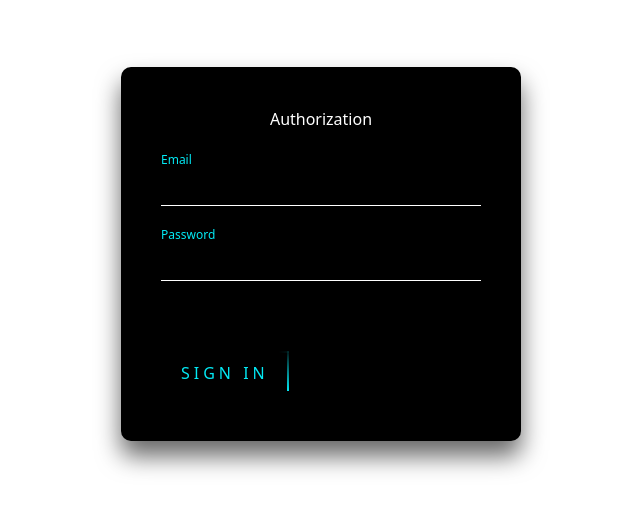
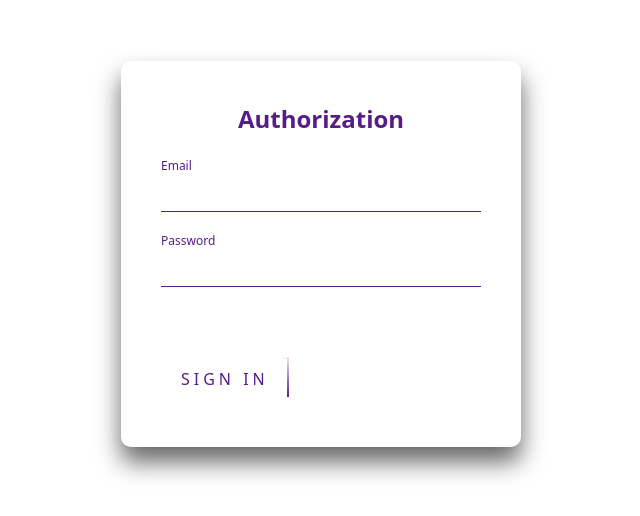
Before and after one commit to daurenabasov/hackaton-codify, a React (Vite) app: page /sign-in in a window 1280 px wide. Shown: the part 146-662 px from the top of the page, without its empty margins (319-959 px from the left). Built offline with nearby package versions, Linux system fonts and the light colour scheme.

Commit message:
changed css forms auth

```diff
--- a/src/pages/auth/SIgnUp.jsx
+++ b/src/pages/auth/SIgnUp.jsx
@@ -7,7 +7,7 @@ const SignUp = () => {
       <form>
         <div class="user-box">
           <input type="text" name="" required="" />
-          <label>Username</label>
+          <label>Email</label>
         </div>
         <div class="user-box">
           <input type="password" name="" required="" />
--- a/src/pages/auth/SignIn.css
+++ /dev/null
@@ -1,159 +0,0 @@
-.login-box {
-  position: absolute;
-  top: 50%;
-  left: 50%;
-  width: 400px;
-  padding: 40px;
-  transform: translate(-50%, -50%);
-  background: rgb(0, 0, 0);
-  box-sizing: border-box;
-  box-shadow: 0 15px 25px rgba(0, 0, 0, 0.6);
-  border-radius: 10px;
-}
-
-.login-box h2 {
-  margin: 0 0 30px;
-  padding: 0;
-  color: #fff;
-  text-align: center;
-}
-
-.login-box .user-box {
-  position: relative;
-}
-
-.login-box .user-box input {
-  width: 100%;
-  padding: 10px 0;
-  font-size: 16px;
-  color: #fff;
-  margin-bottom: 30px;
-  border: none;
-  border-bottom: 1px solid #fff;
-  outline: none;
-  background: transparent;
-}
-.login-box .user-box label {
-  position: absolute;
-  top: 0;
-  left: 0;
-  padding: 10px 0;
-  font-size: 16px;
-  color: #fff;
-  pointer-events: none;
-  transition: 0.5s;
-}
-
-.login-box .user-box input:focus ~ label,
-.login-box .user-box input:valid ~ label {
-  top: -20px;
-  left: 0;
-  color: #03e9f4;
-  font-size: 12px;
-}
-
-.login-box form a {
-  position: relative;
-  display: inline-block;
-  padding: 10px 20px;
-  color: #03e9f4;
-  font-size: 16px;
-  text-decoration: none;
-  text-transform: uppercase;
-  overflow: hidden;
-  transition: 0.5s;
-  margin-top: 40px;
-  letter-spacing: 4px;
-}
-
-.login-box a:hover {
-  background: #03e9f4;
-  color: #fff;
-  border-radius: 5px;
-  box-shadow: 0 0 5px #03e9f4, 0 0 25px #03e9f4, 0 0 50px #03e9f4,
-    0 0 100px #03e9f4;
-}
-
-.login-box a span {
-  position: absolute;
-  display: block;
-}
-
-.login-box a span:nth-child(1) {
-  top: 0;
-  left: -100%;
-  width: 100%;
-  height: 2px;
-  background: linear-gradient(90deg, transparent, #03e9f4);
-  animation: btn-anim1 1s linear infinite;
-}
-
-@keyframes btn-anim1 {
-  0% {
-    left: -100%;
-  }
-  50%,
-  100% {
-    left: 100%;
-  }
-}
-
-.login-box a span:nth-child(2) {
-  top: -100%;
-  right: 0;
-  width: 2px;
-  height: 100%;
-  background: linear-gradient(180deg, transparent, #03e9f4);
-  animation: btn-anim2 1s linear infinite;
-  animation-delay: 0.25s;
-}
-
-@keyframes btn-anim2 {
-  0% {
-    top: -100%;
-  }
-  50%,
-  100% {
-    top: 100%;
-  }
-}
-
-.login-box a span:nth-child(3) {
-  bottom: 0;
-  right: -100%;
-  width: 100%;
-  height: 2px;
-  background: linear-gradient(270deg, transparent, #03e9f4);
-  animation: btn-anim3 1s linear infinite;
-  animation-delay: 0.5s;
-}
-
-@keyframes btn-anim3 {
-  0% {
-    right: -100%;
-  }
-  50%,
-  100% {
-    right: 100%;
-  }
-}
-
-.login-box a span:nth-child(4) {
-  bottom: -100%;
-  left: 0;
-  width: 2px;
-  height: 100%;
-  background: linear-gradient(360deg, transparent, #03e9f4);
-  animation: btn-anim4 1s linear infinite;
-  animation-delay: 0.75s;
-}
-
-@keyframes btn-anim4 {
-  0% {
-    bottom: -100%;
-  }
-  50%,
-  100% {
-    bottom: 100%;
-  }
-}
--- a/src/pages/auth/SignIn.jsx
+++ b/src/pages/auth/SignIn.jsx
@@ -1,4 +1,4 @@
-import "./SignIn.css";
+import "./SIgnUp.css";
 
 const SignIn = () => {
   return (
--- a/src/pages/auth/SignUp.css
+++ b/src/pages/auth/SignUp.css
@@ -5,7 +5,7 @@
   width: 400px;
   padding: 40px;
   transform: translate(-50%, -50%);
-  background: rgb(0, 0, 0);
+  background: white !important;
   box-sizing: border-box;
   box-shadow: 0 15px 25px rgba(0, 0, 0, 0.6);
   border-radius: 10px;
@@ -14,8 +14,10 @@
 .login-box h2 {
   margin: 0 0 30px;
   padding: 0;
-  color: #fff;
+  color: #581c87;
   text-align: center;
+  font-size: 24px;
+  font-weight: 600;
 }
 
 .login-box .user-box {
@@ -26,10 +28,10 @@
   width: 100%;
   padding: 10px 0;
   font-size: 16px;
-  color: #fff;
+  color: #581c87 !important;
   margin-bottom: 30px;
   border: none;
-  border-bottom: 1px solid #fff;
+  border-bottom: 1px solid #581c87 !important;
   outline: none;
   background: transparent;
 }
@@ -39,7 +41,7 @@
   left: 0;
   padding: 10px 0;
   font-size: 16px;
-  color: #fff;
+  color: #581c87 !important;
   pointer-events: none;
   transition: 0.5s;
 }
@@ -48,7 +50,7 @@
 .login-box .user-box input:valid ~ label {
   top: -20px;
   left: 0;
-  color: #03e9f4;
+  color: #581c87 !important;
   font-size: 12px;
 }
 
@@ -56,7 +58,7 @@
   position: relative;
   display: inline-block;
   padding: 10px 20px;
-  color: #03e9f4;
+  color: #581c87 !important;
   font-size: 16px;
   text-decoration: none;
   text-transform: uppercase;
@@ -67,11 +69,11 @@
 }
 
 .login-box a:hover {
-  background: #03e9f4;
-  color: #fff;
+  background: #581c87 !important;
+  color: white !important;
   border-radius: 5px;
-  box-shadow: 0 0 5px #03e9f4, 0 0 25px #03e9f4, 0 0 50px #03e9f4,
-    0 0 100px #03e9f4;
+  box-shadow: 0 0 5px #581c87, 0 0 25px #581c87, 0 0 50px #581c87,
+    0 0 100px #581c87 !important;
 }
 
 .login-box a span {
@@ -84,7 +86,7 @@
   left: -100%;
   width: 100%;
   height: 2px;
-  background: linear-gradient(90deg, transparent, #03e9f4);
+  background: linear-gradient(90deg, transparent, #581c87) !important;
   animation: btn-anim1 1s linear infinite;
 }
 
@@ -103,7 +105,7 @@
   right: 0;
   width: 2px;
   height: 100%;
-  background: linear-gradient(180deg, transparent, #03e9f4);
+  background: linear-gradient(180deg, transparent, #581c87) !important;
   animation: btn-anim2 1s linear infinite;
   animation-delay: 0.25s;
 }
@@ -123,7 +125,7 @@
   right: -100%;
   width: 100%;
   height: 2px;
-  background: linear-gradient(270deg, transparent, #03e9f4);
+  background: linear-gradient(270deg, transparent, #581c87) !important;
   animation: btn-anim3 1s linear infinite;
   animation-delay: 0.5s;
 }
@@ -143,7 +145,7 @@
   left: 0;
   width: 2px;
   height: 100%;
-  background: linear-gradient(360deg, transparent, #03e9f4);
+  background: linear-gradient(360deg, transparent, #581c87) !important;
   animation: btn-anim4 1s linear infinite;
   animation-delay: 0.75s;
 }
```
